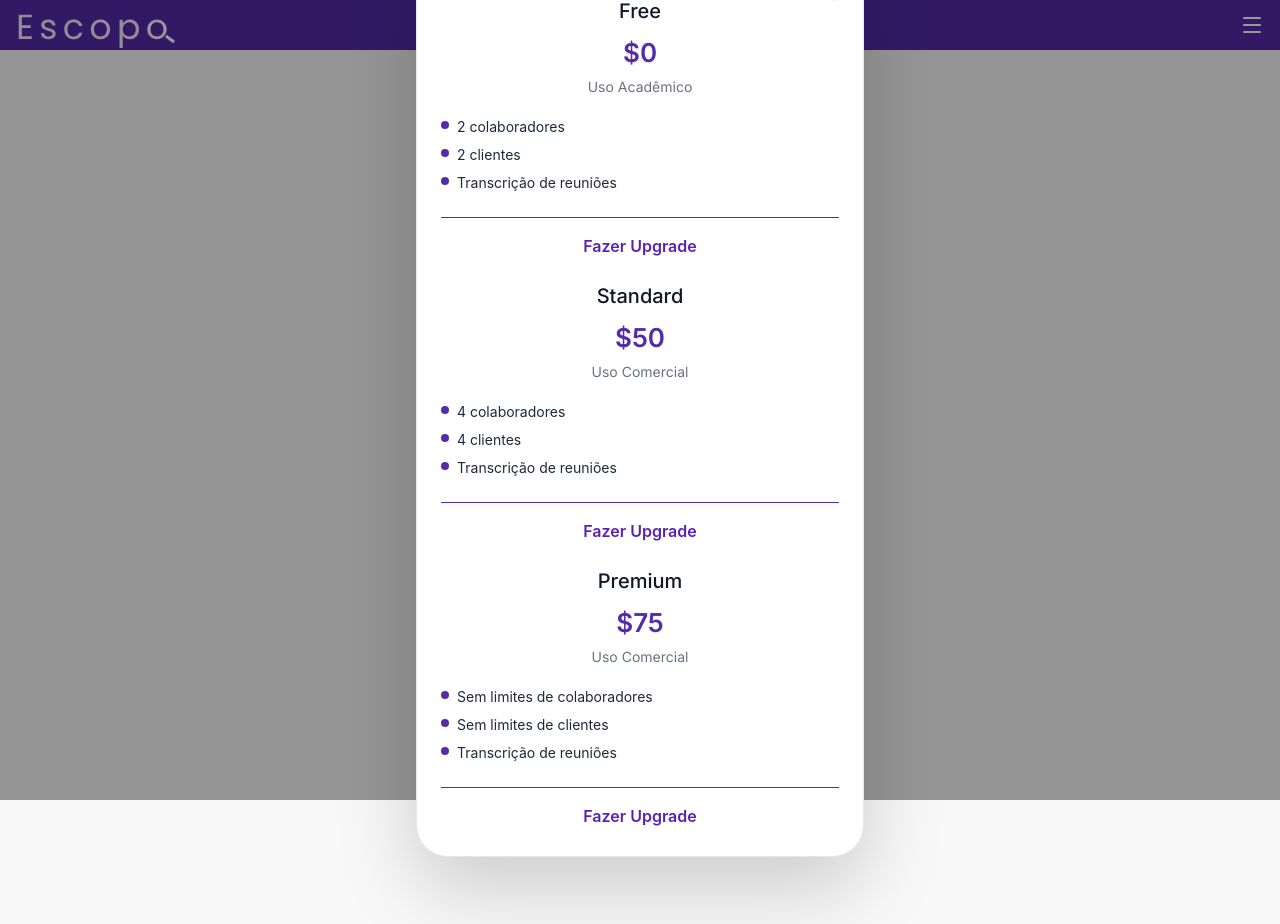
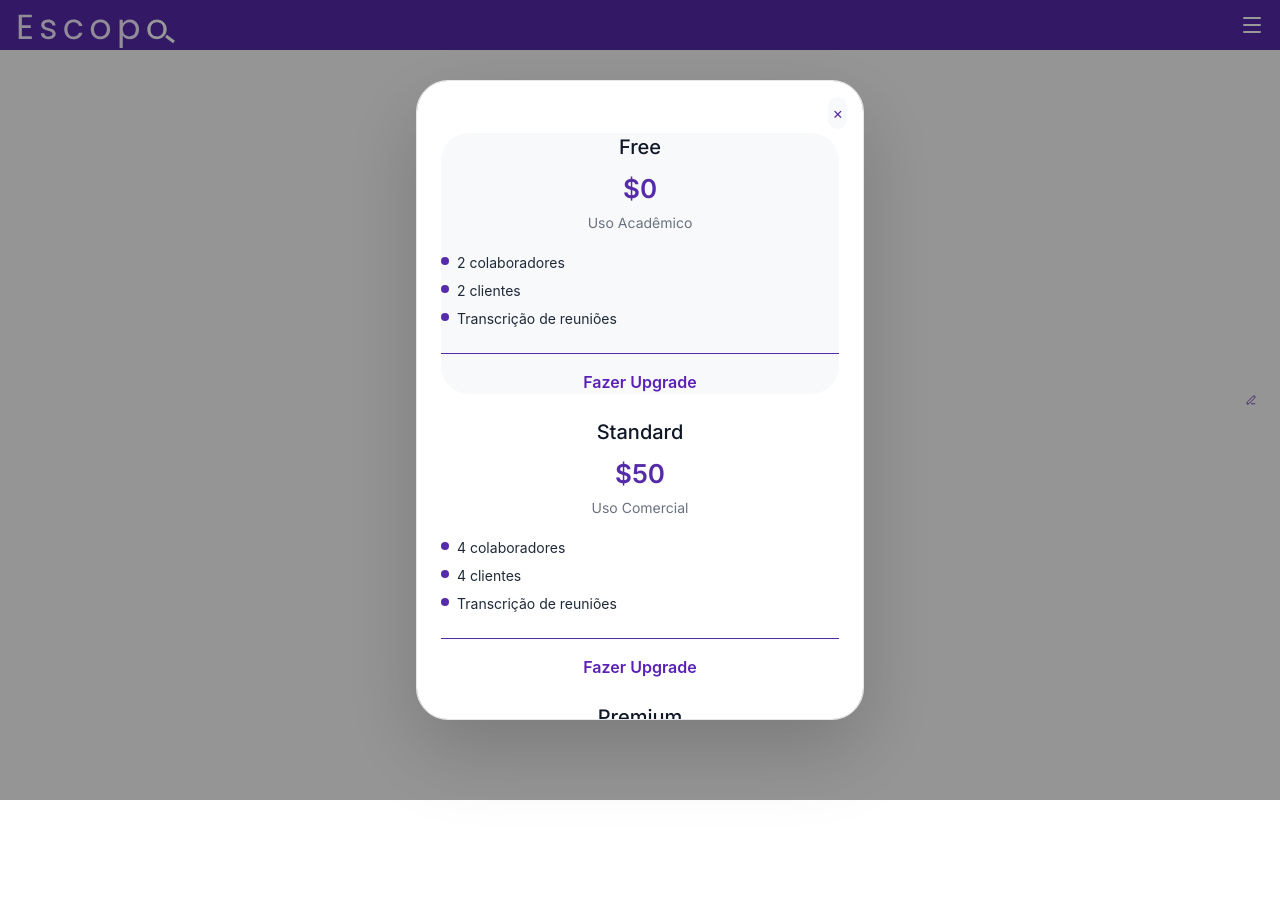
Before and after one commit to Samys003/projeto-escopo-web, a React (Vite) app: page /configuracao in a window 1280 px wide. Both pictures are taken after a click on the button "Fazer Upgrade". After the commit the page ends 800 px from the top, so only its background shows below. Built offline with nearby package versions, Linux system fonts and the light colour scheme; no server answers.

Commit message:
alterando botões de alterar senha e alterar nome para labels, adicionando scroll e limitando tamanho nos planos em telas pequenas

```diff
--- a/src/pages/configuracao/components/planos.jsx
+++ b/src/pages/configuracao/components/planos.jsx
@@ -3,7 +3,7 @@ import ParagraphMedium from '../../../components/Typography/ParagraphMedium.jsx'
 import Title3 from '../../../components/Typography/Title3.jsx';
 import Title2 from '../../../components/Typography/Title2.jsx';
 
-const plans = [
+export const plans = [
     {
         name: 'Free',
         price: '$0',
@@ -31,11 +31,11 @@ const plans = [
 function Planos({ onClose }) {
     return (
         <div className="fixed inset-0 z-50 flex items-center justify-center bg-black/40 px-4 py-6">
-            <div className="relative w-full max-w-md overflow-hidden rounded-[32px] bg-white shadow-[0_30px_80px_rgba(0,0,0,0.18)] border border-[#e5e7eb]">
+            <div className="relative w-full max-h-[80vh] max-w-md overflow-y-auto rounded-[32px] bg-white shadow-[0_30px_80px_rgba(0,0,0,0.18)] border border-[#e5e7eb]">
                 <button
                     type="button"
                     onClick={onClose}
-                    className="absolute right-4 top-4 rounded-full bg-[#f5f3ff] p-2 text-[var(--color-base)] hover:bg-[#ffffff] transition-colors"
+                    className="absolute right-4 top-4 rounded-full bg-[var(--cinza-100)] p-1 text-[var(--color-base)] hover:bg-[var(--color-variant)] transition-colors"
                     aria-label="Fechar"
                 >
                     ×
@@ -48,7 +48,7 @@ function Planos({ onClose }) {
                                 key={plan.name}
                                 className={`rounded-[28px] ${
                                     index === 0
-                                        ? 'border-[#ede9ff] bg-[#ffffff]'
+                                        ? 'border-[#ede9ff] bg-[var(--cinza-100)]'
                                         : 'border-[#e5e7eb] bg-white'
                                 }`}
                             >
--- a/src/pages/configuracao/configuracao.jsx
+++ b/src/pages/configuracao/configuracao.jsx
@@ -1,6 +1,6 @@
 import { useState, useEffect } from 'react';
 import { useNavigate } from 'react-router-dom';
-import { Camera, LogOut, Trash2 } from 'lucide-react';
+import { Camera, LogOut, Pen, PenLine, Trash2 } from 'lucide-react';
 import MobileHeader from '../../components/MobileHeader.jsx';
 import ParagraphMedium from '../../components/Typography/ParagraphMedium.jsx';
 import Title3 from '../../components/Typography/Title3.jsx';
@@ -234,7 +234,7 @@ function Configuracao() {
                                 </div>
                                 <label
                                     htmlFor="foto-input"
-                                    className="absolute bottom-0 right-0 bg-[var(--color-base)] text-white rounded-full p-2 cursor-pointer hover:bg-[var(--color-base)] transition-colors shadow-md"
+                                    className="absolute bottom-0 right-0 bg-[var(--color-base)] text-white rounded-full p-2 cursor-pointer hover:bg-[var(--color-dark)] transition-colors shadow-md"
                                 >
                                     <Camera size={16} />
                                 </label>
@@ -283,6 +283,11 @@ function Configuracao() {
                                 <Title3 className="text-gray-900 mb-2">
                                     {usuario?.nome || 'Usuário'}
                                 </Title3>
+                                <label
+                                    htmlFor="nome-input"
+                                    onClick={() => setEditingNome(true)}
+                                    className=" "
+                                ></label>
                             </div>
                         )}
 
@@ -355,18 +360,26 @@ function Configuracao() {
                                         disabled
                                         className="w-full px-4 py-3 rounded-lg border-2 border-gray-300 bg-gray-50 text-gray-600 cursor-not-allowed mb-4"
                                     />
-                                    <button
+                                    <label
+                                        htmlFor="password-input"
                                         onClick={() => setEditingPassword(true)}
-                                        className="w-50% flex items-center justify-center gap-3 px-4 py-3 bg-[var(--color-base)] text-white rounded-lg font-medium border-2 transition-colors mt-4"
+                                        className=" text-[var(--color-base)] p-3 cursor-pointer hover:bg-[var(--color-dark)] transition-colors absolute right-3 top-1/2 transform -translate-y-1/2"
+                                    >
+                                        <PenLine size={10} />
+                                    </label>
+
+                                    {/* <button
+                                        onClick={() => setEditingPassword(true)}
+                                        className="w-50% flex items-center justify-center gap-3 px-4 py-3 bg-[var(--color-base)] hover:bg-[var(--color-dark)] text-white rounded-lg font-medium border-2 transition-colors mt-4"
                                     >
                                         Alterar Senha
                                     </button>
                                     <button
                                         onClick={() => setEditingNome(true)}
-                                        className="w-50% flex items-center justify-center gap-3 px-4 py-3 bg-[var(--color-base)] text-white rounded-lg font-medium border-2 transition-colors mt-4"
+                                        className="w-50% flex items-center justify-center gap-3 px-4 py-3 bg-[var(--color-base)] hover:bg-[var(--color-dark)] text-white rounded-lg font-medium border-2 transition-colors mt-4"
                                     >
                                         Alterar Nome
-                                    </button>
+                                    </button> */}
                                 </>
                             )}
                         </div>
@@ -376,18 +389,18 @@ function Configuracao() {
                                 Plano Atual:
                             </Title1>
                             <div className="rounded-[32px] bg-[var(--cinza-200)]  p-5">
-                                <div className="flex flex-col gap-4">
+                                <div className="flex flex-col   ">
                                     <div>
-                                        <Title4 className="text-[var(--color-variant)] text-left">
-                                            Free
+                                        <Title4 className="text-[var(--color-variant)]">
+                                            {Planos[usuario?.plano_atual]?.nome || 'Free'}
                                         </Title4>
+                                        <button
+                                            onClick={() => setShowPlanos(true)}
+                                            className="text-[var(--color-base)] font-semibold hover:text-[var(--color-dark)] transition-colors right text-right"
+                                        >
+                                            Fazer Upgrade
+                                        </button>
                                     </div>
-                                    <button
-                                        onClick={() => setShowPlanos(true)}
-                                        className="text-[var(--color-base)] font-semibold hover:text-[var(--color-base-hover)] transition-colors text-right"
-                                    >
-                                        Fazer Upgrade
-                                    </button>
                                 </div>
                             </div>
                         </div>
@@ -395,7 +408,7 @@ function Configuracao() {
                     <section className="mb-8">
                         <button
                             onClick={handleLogout}
-                            className="text-[var(--color-base)] text-sm font-medium hover:text-[var(--color-base-hover)] transition-colors gap-2 flex items-center justify-center mb-4 mt-4"
+                            className="text-[var(--color-base)] text-sm font-medium hover:text-[var(--color-dark)] transition-colors gap-2 flex items-center justify-center mb-4 mt-4"
                         >
                             <LogOut size={16} />
                             Sair
@@ -404,7 +417,7 @@ function Configuracao() {
                         {!showDeleteConfirm ? (
                             <button
                                 onClick={() => setShowDeleteConfirm(true)}
-                                className="text-[var(--color-base)] text-sm font-medium hover:text-[var(--color-base-hover)] transition-colors"
+                                className="text-[var(--color-base)] text-sm font-medium hover:text-red-700 transition-colors"
                             >
                                 Deletar Conta
                             </button>
@@ -424,7 +437,7 @@ function Configuracao() {
                                     <button
                                         onClick={handleDeleteAccount}
                                         disabled={saving}
-                                        className="flex-1 px-4 py-2 bg-[var(--color-base)] text-white rounded-lg font-medium hover:bg-[var(--color-variant)] disabled:opacity-50 transition-colors"
+                                        className="flex-1 px-4 py-2 bg-[var(--color-base)] text-white rounded-lg font-medium hover:bg-[var(--color-dark)] disabled:opacity-50 transition-colors"
                                     >
                                         {saving ? 'Deletando...' : 'Deletar'}
                                     </button>
```
